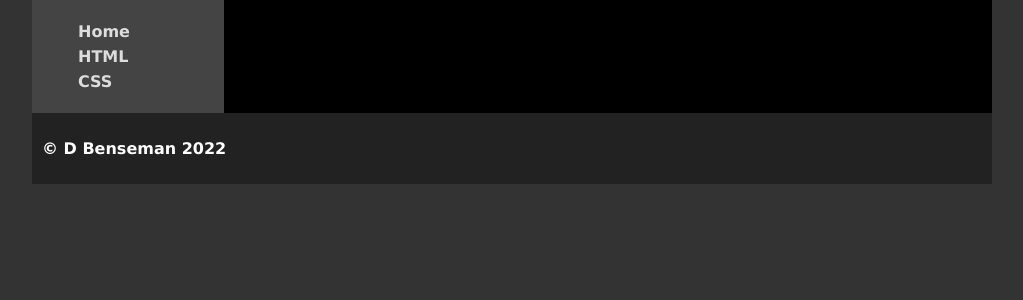
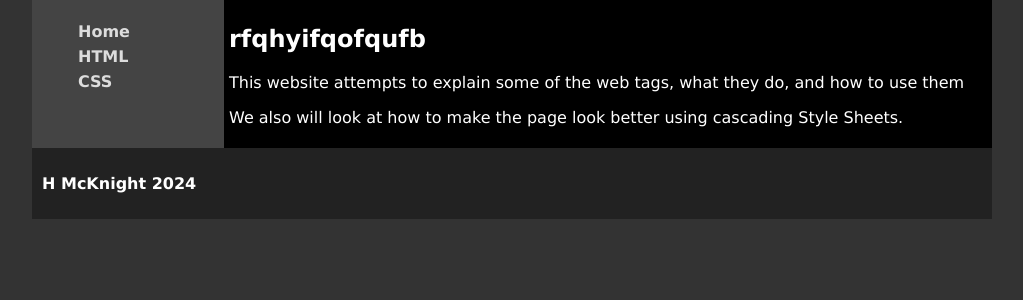
Before and after one commit to HughMc772/Database, a Flask app: page / in a window 1280 px wide. Shown: the part 101-401 px from the top of the page, without its empty margins (128-1151 px from the left). Run offline with Flask 3, Linux system fonts and the light colour scheme.

Commit message:
Finish video 3, Have made the website functional, I will soon import my own database

```diff
--- a/templates/base.html
+++ b/templates/base.html
@@ -23,11 +23,16 @@
         </ul>
     </nav>
     <main>
+    <h2>rfqhyifqofqufb</h2>
+        <p>This website attempts to explain some of the web tags, what they do,
+		and how to use them</p>
+        <p>We also will look at how to make the page look better using cascading
+		Style Sheets.</p>
         {% block main %}
         {% endblock %}
     </main>
     <footer>
-        <p>&copy; D Benseman 2022</p>
+        <p>H McKnight 2024</p>
     </footer>
 </body>
 </html>
--- a/templates/styles.html
+++ b/templates/styles.html
@@ -1,3 +1,6 @@
+{% extends "base.html" %}
+{% block main %}
+
 
         <h2>CSS</h2>
         <table>
--- a/templates/webpages.html
+++ b/templates/webpages.html
@@ -1,5 +1,7 @@
 {% extends "base.html" %}
-{% block_main %}
+{% block main %}
+
+
 <h2>HTML</h2>
         <table>
             <tr>
@@ -72,4 +74,5 @@
             </tr>
 
         </table>
+
 {% endblock %}
```
